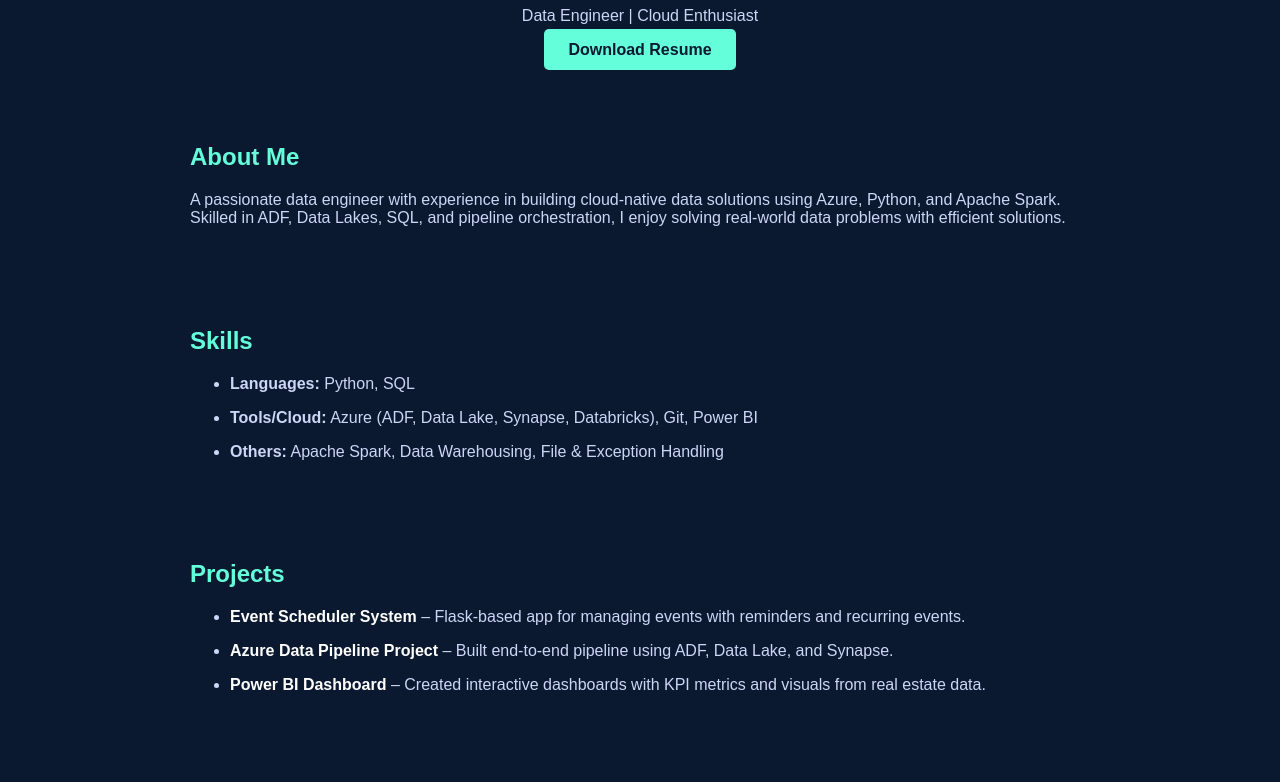
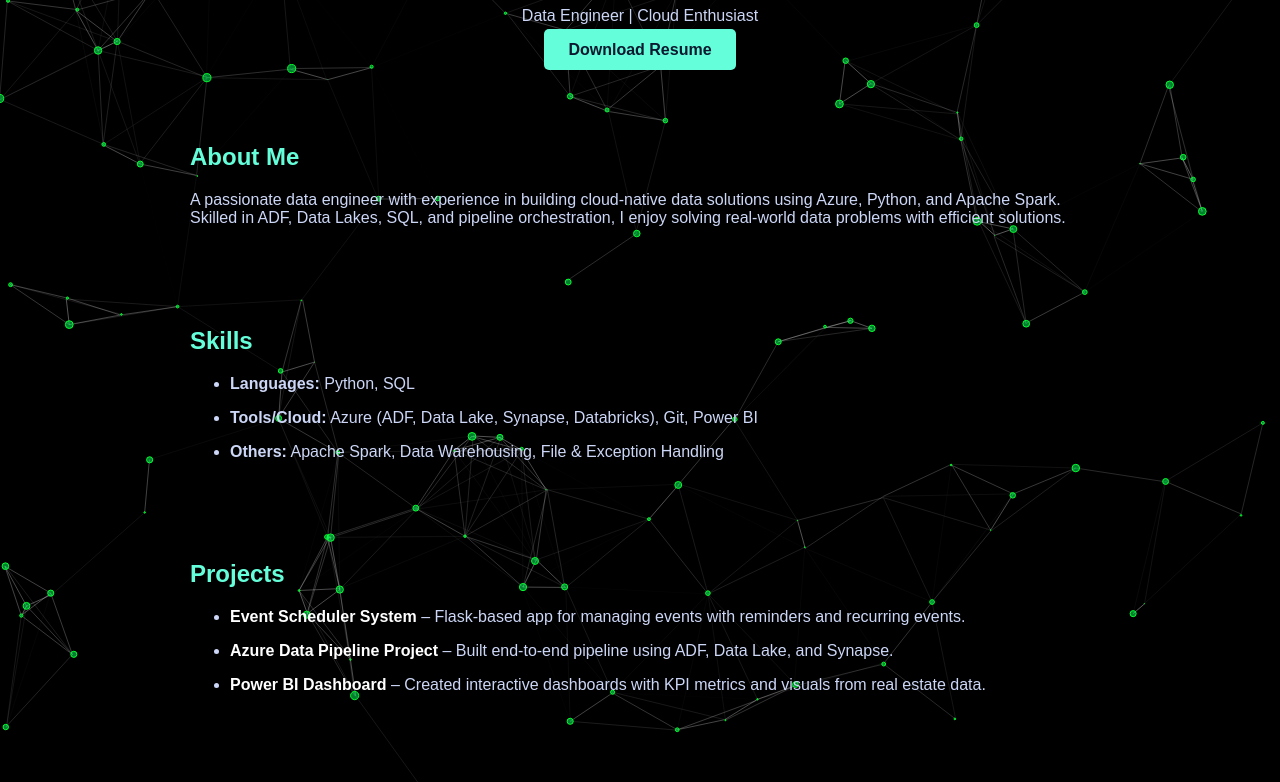
Before and after one commit to therealshivrajroman/Shivraj_Portfolio, a plain HTML site: page index.html in a window 1280 px wide. Shown: the part 153-935 px from the top of the page. Drawn offline with nearby package versions, Linux system fonts and the light colour scheme.

Commit message:
Update index.html

```diff
--- a/index.html
+++ b/index.html
@@ -1,3 +1,4 @@
+
 <!DOCTYPE html>
 <html lang="en">
 <head>
@@ -45,9 +46,35 @@
       font-weight: bold;
       color: #fff;
     }
+    canvas {
+      position: absolute;
+      top: 0;
+      left: 0;
+      display: block;
+      vertical-align: bottom;
+      background-color: #000 !important;
+      height: 100;
+    }
+    .particles-js-canvas-el {
+      background-color: #000 !important;
+      height: 150vh;
+      width: 100vh;
+    }
+    #particles-js {
+      position: absolute;
+      width: 100%;
+      height: 120vh;
+      background-color: #000000;
+      background-image: url("");
+      background-repeat: no-repeat;
+      background-size: cover;
+      background-position: 50% 50%;
+    }
   </style>
 </head>
 <body>
+  <div id="particles-js">
+    <div style="position: relative; z-index: 1;">
       <header class="hero">
         <h1>Shivraj Roman</h1>
         <p>Data Engineer | Cloud Enthusiast</p>
@@ -73,7 +100,6 @@
         <ul class="projects">
           <li>
             <span class="project-title">Event Scheduler System</span> – Flask-based app for managing events with reminders and recurring events.
-        <!-- Optional: <a href="#">GitHub</a> -->
           </li>
           <li>
             <span class="project-title">Azure Data Pipeline Project</span> – Built end-to-end pipeline using ADF, Data Lake, and Synapse.
@@ -89,5 +115,54 @@
         <p>Email: <a href="mailto:shivrajroman@gmail.com">shivrajroman@gmail.com</a></p>
         <p>GitHub: <a href="https://github.com/shivraj-roman">github.com/shivraj-roman</a></p>
       </footer>
+    </div>
+  </div>
+
+  <!-- Load and configure particles.js -->
+  <script src="https://cdn.jsdelivr.net/particles.js/2.0.0/particles.min.js"></script>
+  <script>
+    particlesJS("particles-js", {
+      "particles": {
+        "number": { "value": 80, "density": { "enable": true, "value_area": 800 } },
+        "color": { "value": "#00ff5a" },
+        "shape": { "type": "circle", "stroke": { "width": 1, "color": "#00ff1e" }},
+        "opacity": { "value": 0.5 },
+        "size": {
+          "value": 4,
+          "random": true,
+          "anim": { "enable": true, "speed": 14, "size_min": 0.1 }
+        },
+        "line_linked": {
+          "enable": true,
+          "distance": 150,
+          "color": "#ffffff",
+          "opacity": 0.4,
+          "width": 1
+        },
+        "move": {
+          "enable": true,
+          "speed": 6,
+          "direction": "none",
+          "random": false,
+          "straight": false,
+          "out_mode": "out",
+          "bounce": false
+        }
+      },
+      "interactivity": {
+        "detect_on": "canvas",
+        "events": {
+          "onhover": { "enable": true, "mode": "repulse" },
+          "onclick": { "enable": true, "mode": "push" },
+          "resize": true
+        },
+        "modes": {
+          "repulse": { "distance": 200, "duration": 0.4 },
+          "push": { "particles_nb": 4 }
+        }
+      },
+      "retina_detect": true
+    });
+  </script>
 </body>
 </html>
```
Lines whose indentation alone changed are shown as unchanged.
